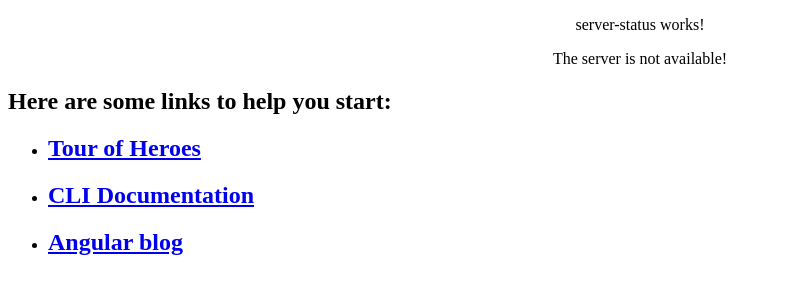
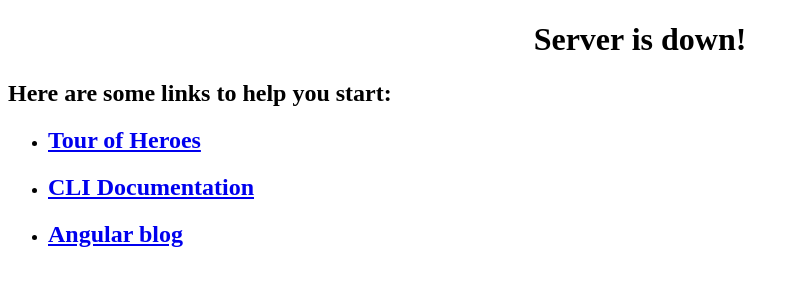
Before and after one commit to wpuerner/valhalla, an Angular app in the folder valhalla/: page / in a window 1280 px wide. Shown: the top 300 px of the page, without its empty margins (0-799 px from the left). Built offline with nearby package versions, Linux system fonts and the light colour scheme; no server answers.

Commit message:
server details and up or down indicator

```diff
--- a/valhalla/src/app/server-status/server-status.component.html
+++ b/valhalla/src/app/server-status/server-status.component.html
@@ -1,4 +1,10 @@
-<p>
-  server-status works!
-</p>
-<p *ngIf="!isServerStatus">The server is not available!</p>
+<div *ngIf="isServerAvailable">
+  <h1>Server is up!</h1>
+  <p>Server IP: {{serverIp}}</p>
+  <p>Current Players: {{numPlayers}}</p>
+  <p>Server Name: {{serverName}}</p>
+  <p>Map Name: {{mapName}}</p>
+</div>
+<div *ngIf="!isServerAvailable">
+  <h1>Server is down!</h1>
+</div>
--- a/valhalla/src/app/server-status/server-status.component.ts
+++ b/valhalla/src/app/server-status/server-status.component.ts
@@ -11,11 +11,25 @@ import { ServerStatusService } from './server-status.service';
 export class ServerStatusComponent implements OnInit {
   private isServerAvailable: boolean = false;
 
+  private serverIp: string = '';
+
+  private numPlayers: number = 0;
+
+  private serverName: string = '';
+
+  private mapName: string = '';
+
   constructor(private serverStatusService: ServerStatusService) { }
 
   ngOnInit() {
     this.serverStatusService.getServerStatus().subscribe((data: ServerStatus) => {
       this.isServerAvailable = data.isServerAvailable;
+      if (this.isServerAvailable) {
+        this.serverIp = data.serverIp;
+        this.numPlayers = data.numPlayers;
+        this.serverName = data.name;
+        this.mapName = data.map;
+      }
     });
   }
 
```
Also changed, not shown: valhalla/src/app/server-status/server-status.ts (+8 -0 lines).
